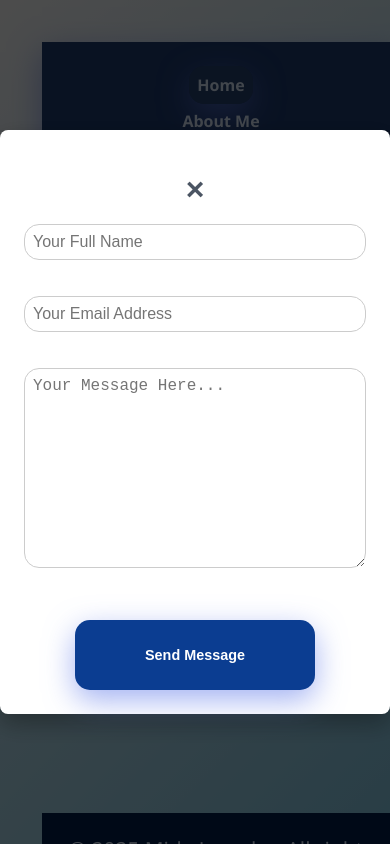
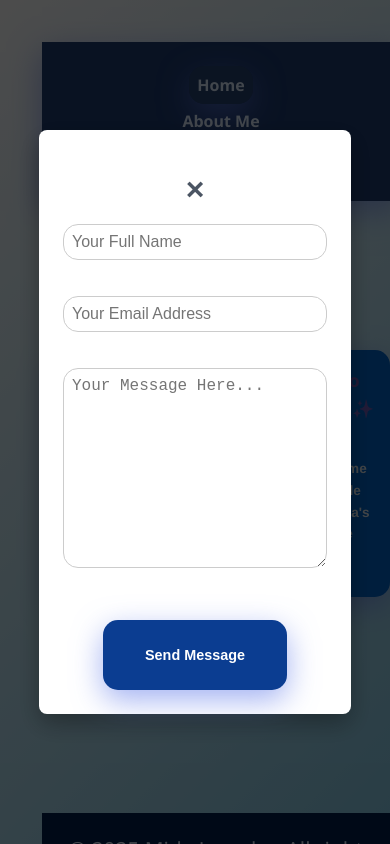
Before and after one commit to MideJayeoba/myPortfolio, a React (Vite) app in the folder react-profilepage/: page / in a window 390 px wide. Both pictures are taken after a click on the button "leave a message". Shown: the top 844 px of the page. Built offline with nearby package versions, Linux system fonts and the light colour scheme.

Commit message:
Message pop up responsiveness

```diff
--- a/react-profilepage/src/components/popUp.jsx
+++ b/react-profilepage/src/components/popUp.jsx
@@ -1,27 +1,5 @@
 import React, { useEffect } from 'react';
-
-const overlayStyle = {
-  position: 'fixed',
-  top: 0,
-  left: 0,
-  right: 0,
-  bottom: 0,
-  backgroundColor: 'rgba(0,0,0,0.7)',
-  display: 'flex',
-  justifyContent: 'center',
-  alignItems: 'center',
-  zIndex: 9999,
-};
-
-const modalStyle = {
-  backgroundColor: 'white',
-  borderRadius: '0.5rem',
-  padding: '1.5rem',
-  boxShadow: '0 10px 25px rgba(0,0,0,0.3)',
-  maxWidth: '28rem',
-  width: '100%',
-  position: 'relative',
-};
+import '../pop.css';
 
 export default function PopUp({ isVisible, onClose }) {
   useEffect(() => {
@@ -40,8 +18,8 @@ export default function PopUp({ isVisible, onClose }) {
   if (!isVisible) return null;
 
   return (
-    <div style={overlayStyle} role="dialog" aria-modal="true">
-      <div style={modalStyle}>
+    <div className='overlayStyle' role="dialog" aria-modal="true">
+      <div className='modalStyle'>
         <button
           onClick={onClose}
           style={{
--- /dev/null
+++ b/react-profilepage/src/pop.css
@@ -0,0 +1,28 @@
+.overlayStyle {
+  position: fixed;
+  top: 0;
+  left: 0;
+  right: 0;
+  bottom: 0;
+  background-color: rgba(0,0,0,0.7);
+  display: flex;
+  justify-content: center;
+  align-items: center;
+  z-index: 9999;
+}
+
+.modalStyle {
+  background-color: white;
+  border-radius: 0.5rem;
+  padding: 1.5rem;
+  box-shadow: 0 10px 25px rgba(0,0,0,0.3);
+  max-width: 28rem;
+  width: 100%;
+  position: relative;
+}
+
+@media (max-width: 640px) {
+  .modalStyle {
+    width: 80%;
+  }
+}
```
